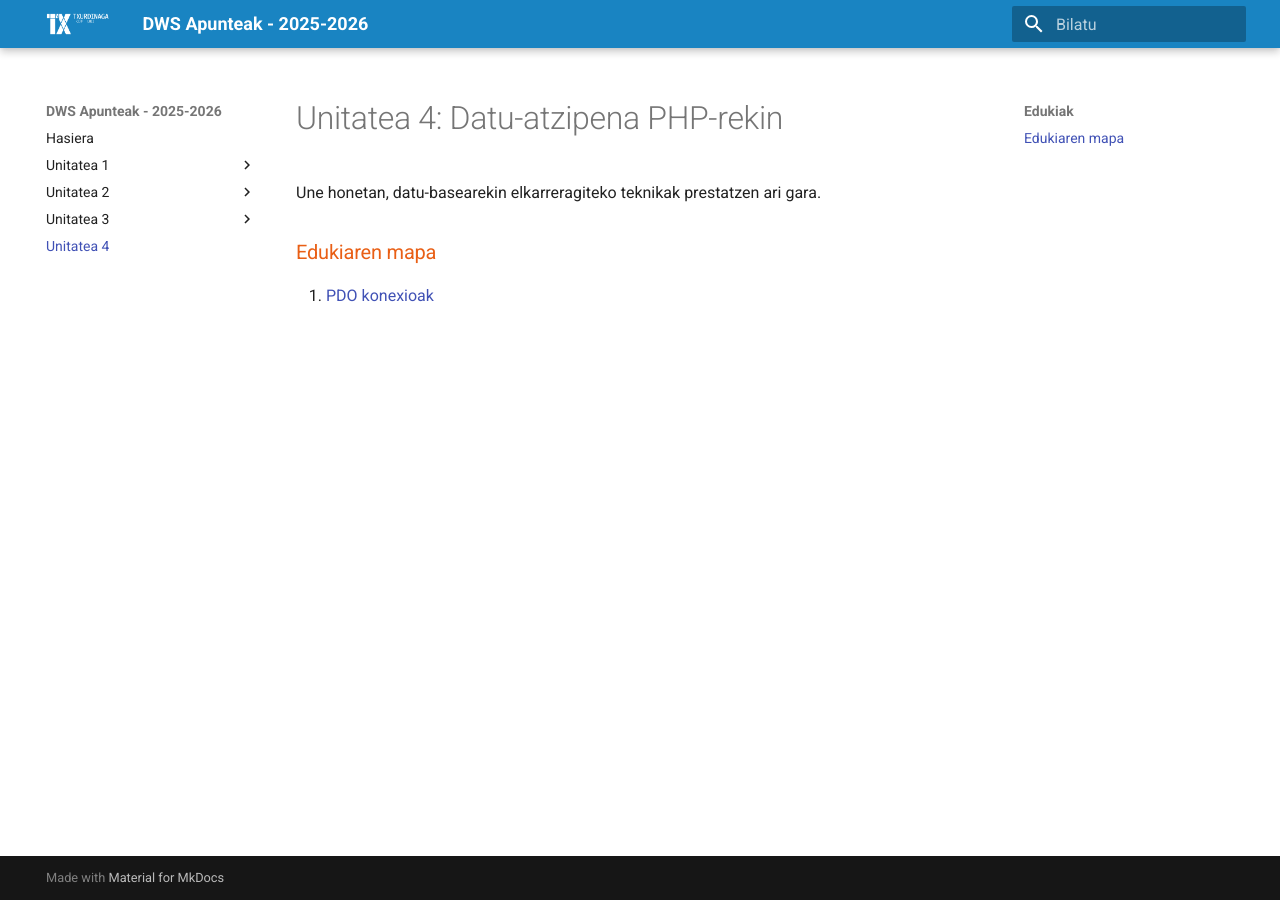
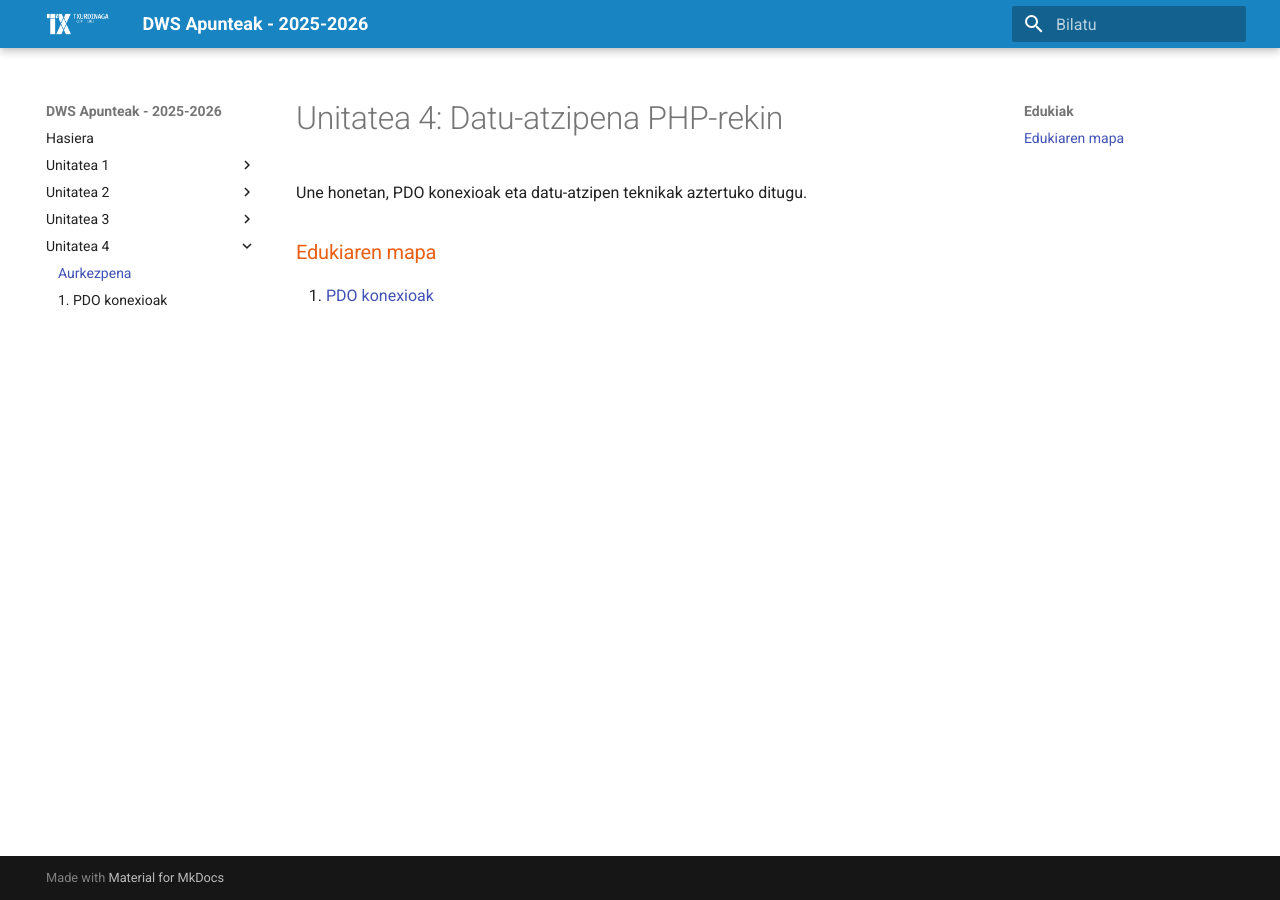
Before and after one commit to martinezjone/dws_apunteak, an MkDocs documentation site: the page built from docs/04-datu-atzipena/index.md, in a window 1280 px wide. Built offline with MkDocs 1.6.1 and Material for MkDocs 9.7.7, drawn with Linux system fonts in a browser that asks for light colours.

Commit message:
nabigazioa

```diff
--- a/docs/04-datu-atzipena/index.md
+++ b/docs/04-datu-atzipena/index.md
@@ -1,7 +1,7 @@
 # Unitatea 4: Datu-atzipena PHP-rekin
 
-Une honetan, datu-basearekin elkarreragiteko teknikak prestatzen ari gara.
+Une honetan, PDO konexioak eta datu-atzipen teknikak aztertuko ditugu.
 
 ### Edukiaren mapa
 
-1. [PDO konexioak](../pdo-konexioak)
+1. [PDO konexioak](pdo-konexioak/index.md)
--- a/mkdocs.yml
+++ b/mkdocs.yml
@@ -50,4 +50,6 @@ nav:
   - 2. Saioak: 03-formak-sesioak-cookieak/dws-3-saioak/index.md
   - 3. Cookiak: 03-formak-sesioak-cookieak/cookiak/index.md
   - 4. Erabiltzaile Kudeaketa: 03-formak-sesioak-cookieak/erabiltzaile_kudeaketa/index.md
-- Unitatea 4: 04-datu-atzipena/index.md
+- Unitatea 4:
+  - Aurkezpena: 04-datu-atzipena/index.md
+  - 1. PDO konexioak: 04-datu-atzipena/pdo-konexioak/index.md
```
Also changed, not shown: site/03-formak-sesioak-cookieak/cookiak/index.html, site/search/search_index.json.
